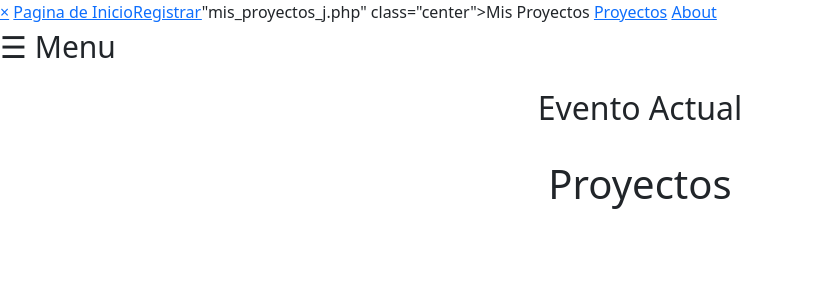
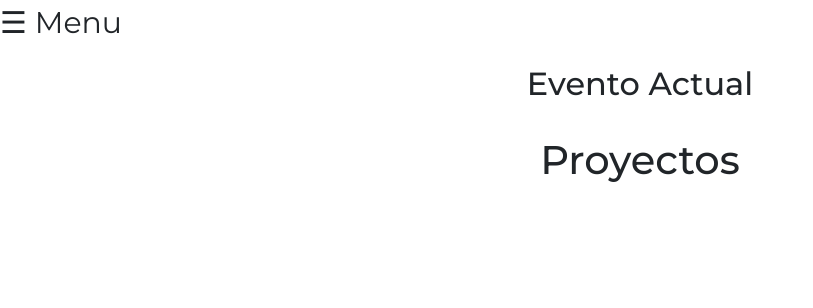
Before and after one commit to juanpemedina/Expo-ing, a PHP site: page /proyectos1.php in a window 1280 px wide. Shown: the top 308 px of the page, without its empty margins (0-813 px from the left). Run offline with PHP 8.4, Linux system fonts and the light colour scheme; a user stored in the database is signed in; data comes from the database, SQL or seed files in the repository.

Commit message:
Update proyectos1.php

```diff
--- a/proyectos1.php
+++ b/proyectos1.php
@@ -1,7 +1,12 @@
 <?php
-	session_start();
-	$id = $_SESSION["TipoUsuario"];
-	$user = $_SESSION["Usuario"];
+
+session_start();
+$key = $_SESSION["TipoUsuario"];
+$user = $_SESSION["Usuario"];
+
+if ( $key!=1 and $key!=2 and $key!=3 and $key!=4) {
+		header("Location: 404.html");
+	}
 ?>
 
 <!DOCTYPE html>
@@ -10,6 +15,10 @@
 <head>
   <title>Proyectos</title>
   <meta charset="UTF-8" />
+<!--Montserrat font-->
+    <link href="https://fonts.googleapis.com/css2?family=Montserrat:ital,wght@0,100;0,200;0,300;0,400;0,500;0,600;0,700;0,800;0,900;1,100;1,200;1,300;1,400;1,500;1,600;1,700;1,800;1,900&display=swap" rel="stylesheet">
+    <link rel="stylesheet" href="css/pagina_inicio.css" />
+    <script src="JavaScript/menu.js"></script>
   <link rel="stylesheet" href="css/proyectos1.css">
   <link href="https://cdn.jsdelivr.net/npm/bootstrap@5.3.0-alpha1/dist/css/bootstrap.min.css" rel="stylesheet"
     integrity="sha384-GLhlTQ8iRABdZLl6O3oVMWSktQOp6b7In1Zl3/Jr59b6EGGoI1aFkw7cmDA6j6gD" crossorigin="anonymous">
@@ -18,7 +27,7 @@
 
 <body>
 
-<section class="w3-threequarter w3-padding-large w3-right"> <!--NO FUNCIONA BIEN EL SIDEBAR-->
+<section class="w3-threequarter w3-padding-large w3-right">
         <!--DESKTOP NAVIGATION-->
         <div class="w3-container w3-padding-large w3-border-bottom w3-hide-small">
 
@@ -26,18 +35,15 @@
             <a href="javascript:void(0)" class="closebtn" onclick="closeNav()">&times;</a>
 
             <?php
-            if ($id == 1) {
+            if ($key == 1) {
             	echo '<a href="pagina_inicio_e.php" class="center">Pagina de Inicio</a>';
             	echo '<a href="registro.php" class="center">Registrar</a>';
-            	echo '"mis_proyectos_j.php" class="center">Mis Proyectos</a>';
             }
-            else if ($id == 2) {
+            else if ($key == 2) {
             	echo '<a href="pagina_inicio_p.php" class="center">Pagina de Inicio</a>';
-            	echo '<a href="mis_proyectos_j.php" class="center">Mis Proyectos</a>';
             }
-            else if ($id == 3) {
+            else if ($key == 3) {
             	echo '<a href="pagina_inicio_j.php" class="center">Pagina de Inicio</a>';
-            	echo '<a href="mis_proyectos_j.php" class="center">Mis Proyectos</a>';
             }
             else {
             	echo '<a href="pagina_inicio_a.php" class="center">Pagina de Inicio</a>';
@@ -45,12 +51,12 @@
 
             ?>
 
-            <a href="#" class="center">Proyectos</a>
             <a href="about.html" class="center">About</a>
+            <a href="logout.php" class="center">Cerrar Sesión</a>
           </div>
 
-          <span style="font-size:30px;cursor:pointer" onclick="openNav()" class="center">&#9776; Menu</span>
-
+          <span style="font-size:30px;cursor:pointer" onclick="openNav()" class="left">&#9776; Menu</span>
+	</div>
 </section>
 
   <h2>Evento Actual</h2>
```
